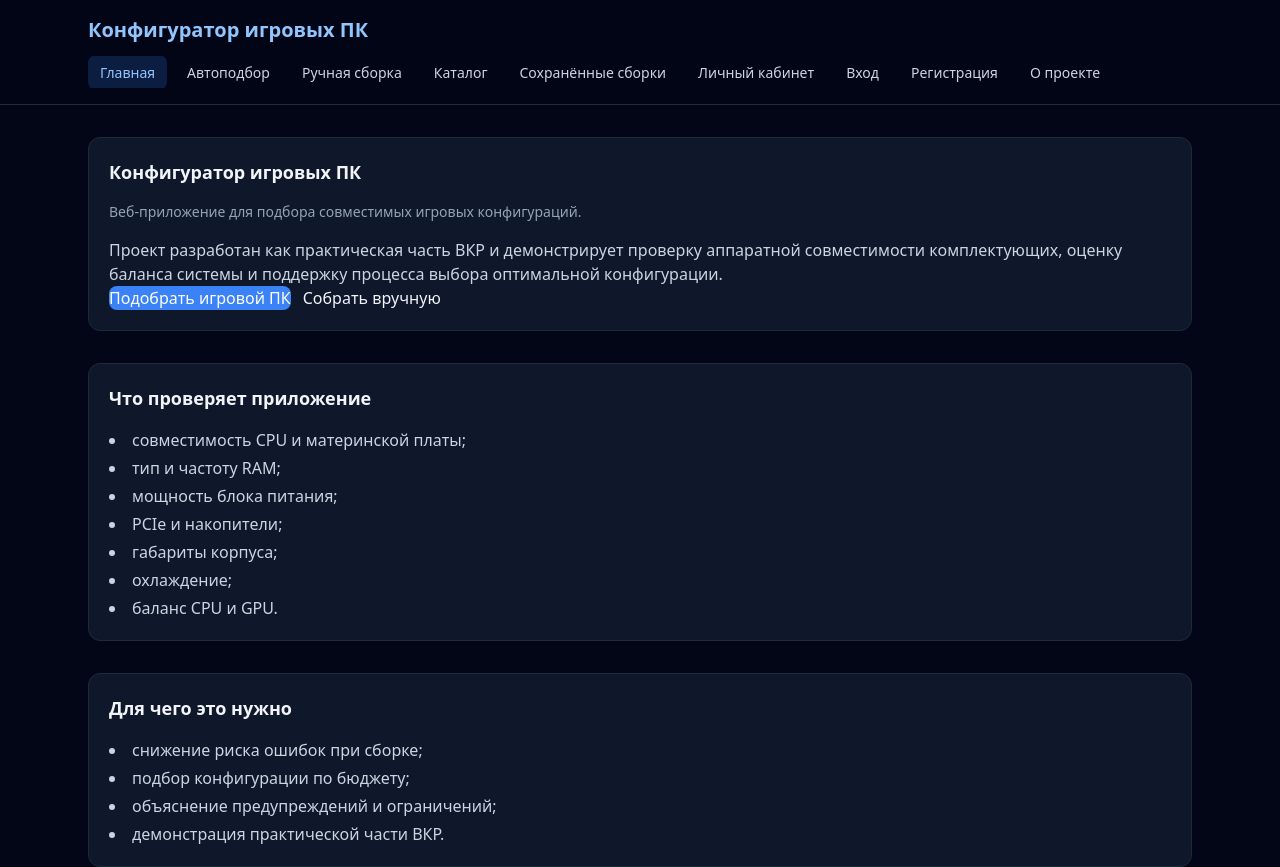
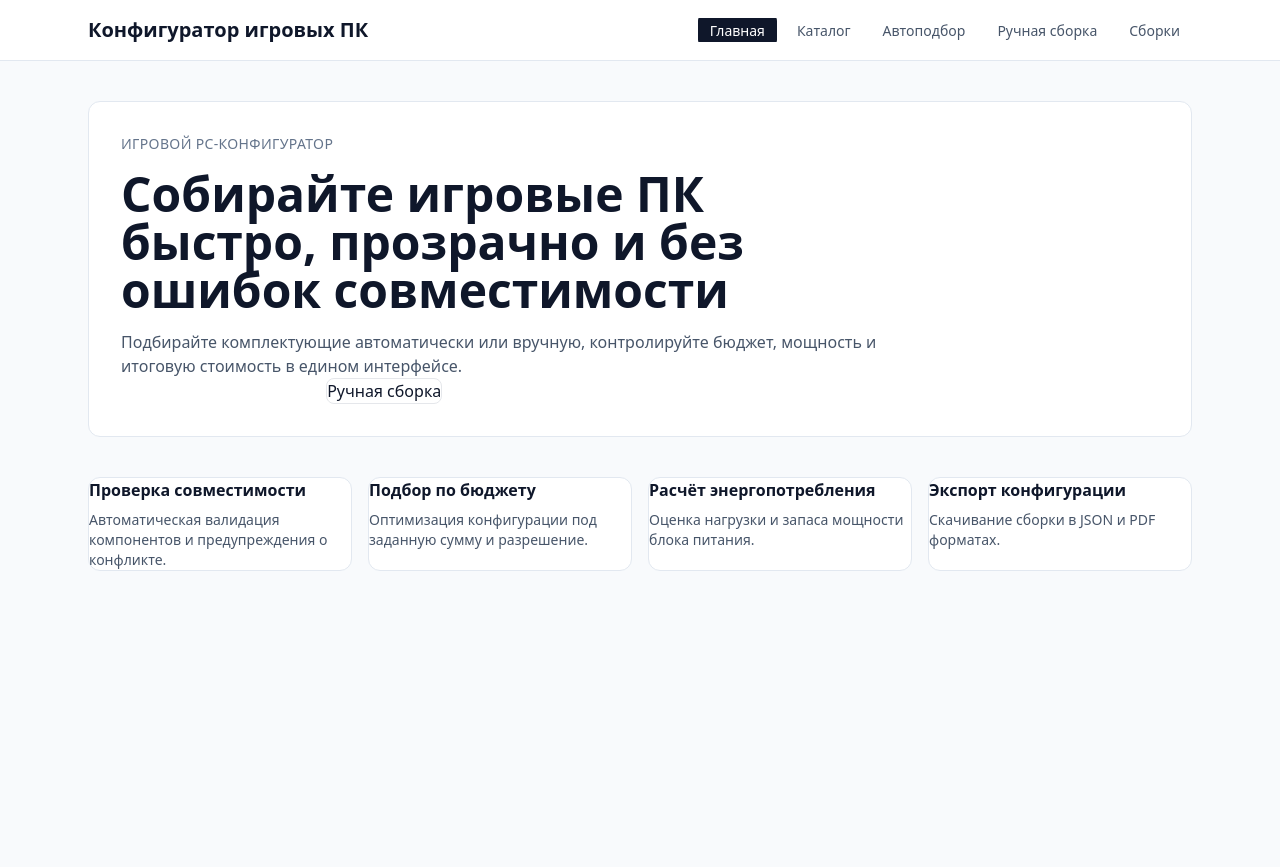
Before and after one commit to NeverGhost321/GrishaDiplom, a Next.js app: page / in a window 1280 px wide. Shown: the top 867 px of the page. After the commit the page ends 800 px from the top, so only its background shows below. Built offline with nearby package versions, Linux system fonts and the light colour scheme.

Commit message:
Refine minimalist UI and restrict unauthenticated build saving

```diff
--- a/app/auto-build/page.tsx
+++ b/app/auto-build/page.tsx
@@ -1,12 +1,11 @@
 'use client';
 
-import { FormEvent, useMemo, useState } from 'react';
+import { FormEvent, useEffect, useMemo, useState } from 'react';
 import { Alert } from '@/src/components/ui/Alert';
 import { Button } from '@/src/components/ui/Button';
 import { Card } from '@/src/components/ui/Card';
 import { CompatibilityPanel } from '@/src/components/ui/CompatibilityPanel';
 import { ComponentCard } from '@/src/components/ui/ComponentCard';
-import { ProgressBar } from '@/src/components/ui/ProgressBar';
 import { useToast } from '@/src/components/ui/Toast';
 import type { AutoBuildApiResponse, AutoBuildResult } from '@/src/types/api';
 import type { BuildGenerationParams, SelectedBuildComponents } from '@/src/types/build';
@@ -151,9 +150,14 @@ export default function AutoBuildPage() {
   const [recommendations, setRecommendations] = useState<string[]>([]);
   const [saveMessage, setSaveMessage] = useState<string | null>(null);
   const [saveError, setSaveError] = useState<string | null>(null);
+  const [isAuthenticated, setIsAuthenticated] = useState(false);
   const { showToast } = useToast();
 
   const cards = useMemo(() => (result ? componentCardsData(result.components) : []), [result]);
+
+  useEffect(() => {
+    void fetch('/api/auth/me').then((r) => setIsAuthenticated(r.ok)).catch(() => setIsAuthenticated(false));
+  }, []);
 
   async function onSubmit(event: FormEvent<HTMLFormElement>) {
     event.preventDefault();
@@ -375,7 +379,6 @@ export default function AutoBuildPage() {
               <p className="sm:col-span-2 lg:col-span-3">Приоритет: {PRIORITY_LABELS[priority]}</p>
             </div>
             <div className="mt-4 max-w-md">
-              <ProgressBar value={result.performanceScore} label="Индекс производительности" />
             </div>
           </Card>
 
@@ -409,7 +412,7 @@ export default function AutoBuildPage() {
           {saveError ? <Alert variant="danger">{saveError}</Alert> : null}
 
           <div className="flex flex-wrap gap-3">
-            <Button onClick={saveBuild} disabled={saving}>{saving ? 'Сохраняем сборку...' : 'Сохранить сборку'}</Button>
+            {isAuthenticated ? <Button onClick={saveBuild} disabled={saving}>{saving ? 'Сохраняем сборку...' : 'Сохранить сборку'}</Button> : <p className="text-sm text-slate-500">Сохранение доступно только авторизованным пользователям.</p>}
             <Button variant="secondary" onClick={exportJson}>Экспортировать JSON</Button>
           </div>
         </div>
--- a/app/components/navigation.tsx
+++ b/app/components/navigation.tsx
@@ -5,14 +5,10 @@ import { usePathname } from 'next/navigation';
 
 const navItems = [
   { href: '/', label: 'Главная' },
+  { href: '/components', label: 'Каталог' },
   { href: '/auto-build', label: 'Автоподбор' },
   { href: '/manual-build', label: 'Ручная сборка' },
-  { href: '/components', label: 'Каталог' },
-  { href: '/saved-builds', label: 'Сохранённые сборки' },
-  { href: '/account', label: 'Личный кабинет' },
-  { href: '/login', label: 'Вход' },
-  { href: '/register', label: 'Регистрация' },
-  { href: '/about', label: 'О проекте' }
+  { href: '/saved-builds', label: 'Сборки' }
 ];
 
 export function Navigation() {
@@ -20,20 +16,14 @@ export function Navigation() {
 
   return (
     <nav aria-label="Основная навигация" className="overflow-x-auto">
-      <ul className="flex min-w-max items-center gap-2 py-1">
+      <ul className="flex min-w-max items-center gap-2">
         {navItems.map((item) => {
-          const isActive =
-            item.href === '/' ? pathname === item.href : pathname?.startsWith(item.href);
-
+          const isActive = item.href === '/' ? pathname === '/' : pathname?.startsWith(item.href);
           return (
             <li key={item.href}>
               <Link
                 href={item.href}
-                className={`rounded-lg px-3 py-2 text-sm transition-colors ${
-                  isActive
-                    ? 'bg-blue-500/20 text-blue-300'
-                    : 'text-slate-300 hover:bg-slate-800 hover:text-slate-100'
-                }`}
+                className={`rounded-lg px-3 py-2 text-sm transition-colors ${isActive ? 'bg-slate-900 text-white' : 'text-slate-600 hover:bg-slate-100 hover:text-slate-900'}`}
               >
                 {item.label}
               </Link>
--- a/app/globals.css
+++ b/app/globals.css
@@ -3,5 +3,15 @@
 @tailwind utilities;
 
 body {
-  @apply bg-slate-950 text-slate-100;
+  @apply bg-slate-50 text-slate-900 antialiased;
 }
+
+@layer components {
+  .ui-input {
+    @apply w-full rounded-lg border border-slate-300 bg-white px-3 py-2 text-sm text-slate-900 outline-none transition focus:border-blue-600 focus:ring-2 focus:ring-blue-100;
+  }
+
+  .ui-label {
+    @apply space-y-1 text-sm text-slate-700;
+  }
+}
--- a/app/layout.tsx
+++ b/app/layout.tsx
@@ -5,27 +5,22 @@ import { ToastProvider } from '@/src/components/ui/Toast';
 
 export const metadata: Metadata = {
   title: 'Конфигуратор игровых ПК',
-  description:
-    'Веб-приложение для исследования аппаратной совместимости комплектующих игровых ПК.'
+  description: 'Минималистичный сервис для подбора совместимых игровых сборок.'
 };
 
-export default function RootLayout({
-  children
-}: Readonly<{
-  children: React.ReactNode;
-}>) {
+export default function RootLayout({ children }: Readonly<{ children: React.ReactNode }>) {
   return (
     <html lang="ru">
       <body>
-        <header className="sticky top-0 z-20 border-b border-slate-800 bg-slate-950/90 backdrop-blur">
-          <div className="mx-auto max-w-6xl px-4 py-4 sm:px-6">
-            <div className="mb-3 flex items-center justify-between gap-4">
-              <h1 className="text-lg font-semibold text-blue-300 sm:text-xl">Конфигуратор игровых ПК</h1>
-            </div>
+        <header className="sticky top-0 z-20 border-b border-slate-200 bg-white">
+          <div className="mx-auto flex max-w-6xl items-center justify-between gap-6 px-4 py-4 sm:px-6">
+            <h1 className="text-lg font-semibold text-slate-900 sm:text-xl">Конфигуратор игровых ПК</h1>
             <Navigation />
           </div>
         </header>
-        <main className="mx-auto min-h-[calc(100vh-112px)] w-full max-w-6xl px-4 py-8 sm:px-6"><ToastProvider>{children}</ToastProvider></main>
+        <main className="mx-auto min-h-[calc(100vh-80px)] w-full max-w-6xl px-4 py-10 sm:px-6">
+          <ToastProvider>{children}</ToastProvider>
+        </main>
       </body>
     </html>
   );
--- a/app/manual-build/page.tsx
+++ b/app/manual-build/page.tsx
@@ -99,7 +99,12 @@ export default function ManualBuildPage() {
   const [compatibilityResult, setCompatibilityResult] = useState<CompatibilityResult | null>(null);
   const [saveLoading, setSaveLoading] = useState(false);
   const [saveMessage, setSaveMessage] = useState<string | null>(null);
+  const [isAuthenticated, setIsAuthenticated] = useState(false);
   const { showToast } = useToast();
+
+  useEffect(() => {
+    void fetch('/api/auth/me').then((r) => setIsAuthenticated(r.ok)).catch(() => setIsAuthenticated(false));
+  }, []);
 
   useEffect(() => {
     async function loadAll() {
@@ -283,7 +288,7 @@ export default function ManualBuildPage() {
       </Card>
 
       <div className="flex flex-wrap gap-3">
-        <Button onClick={onSaveBuild} disabled={!canSave || saveLoading}>{saveLoading ? 'Сохраняем...' : 'Сохранить сборку'}</Button>
+        {isAuthenticated ? <Button onClick={onSaveBuild} disabled={!canSave || saveLoading}>{saveLoading ? 'Сохраняем...' : 'Сохранить сборку'}</Button> : <p className="text-sm text-slate-500">Сохранение доступно только авторизованным пользователям.</p>}
         <Button variant="ghost" onClick={onExportJson} disabled={!allSelected}>Экспортировать JSON</Button>
       </div>
     </section>
--- a/app/page.tsx
+++ b/app/page.tsx
@@ -1,44 +1,36 @@
 import Link from 'next/link';
+import { Button } from '@/src/components/ui/Button';
 import { Card } from '@/src/components/ui/Card';
-import { Button } from '@/src/components/ui/Button';
+
+const features = [
+  ['Проверка совместимости', 'Автоматическая валидация компонентов и предупреждения о конфликте.'],
+  ['Подбор по бюджету', 'Оптимизация конфигурации под заданную сумму и разрешение.'],
+  ['Расчёт энергопотребления', 'Оценка нагрузки и запаса мощности блока питания.'],
+  ['Экспорт конфигурации', 'Скачивание сборки в JSON и PDF форматах.']
+];
 
 export default function HomePage() {
   return (
-    <section className="space-y-8">
-      <Card className="space-y-4" title="Конфигуратор игровых ПК" description="Веб-приложение для подбора совместимых игровых конфигураций.">
-        <p className="text-slate-300">
-          Проект разработан как практическая часть ВКР и демонстрирует проверку аппаратной совместимости комплектующих, оценку баланса системы и поддержку процесса выбора оптимальной конфигурации.
-        </p>
+    <section className="space-y-10">
+      <Card className="space-y-6 p-8">
+        <div className="max-w-3xl space-y-4">
+          <p className="text-sm font-medium uppercase tracking-wide text-slate-500">Игровой PC-конфигуратор</p>
+          <h2 className="text-4xl font-semibold leading-tight text-slate-900 sm:text-5xl">Собирайте игровые ПК быстро, прозрачно и без ошибок совместимости</h2>
+          <p className="text-base text-slate-600">Подбирайте комплектующие автоматически или вручную, контролируйте бюджет, мощность и итоговую стоимость в едином интерфейсе.</p>
+        </div>
         <div className="flex flex-wrap gap-3">
-          <Link href="/auto-build" data-testid="cta-auto-build"><Button size="lg">Подобрать игровой ПК</Button></Link>
-          <Link href="/manual-build" data-testid="cta-manual-build"><Button size="lg" variant="secondary">Собрать вручную</Button></Link>
+          <Link href="/auto-build"><Button size="lg">Автоматический подбор</Button></Link>
+          <Link href="/manual-build"><Button size="lg" variant="ghost">Ручная сборка</Button></Link>
         </div>
       </Card>
 
-      <Card title="Что проверяет приложение">
-        <ul className="list-inside list-disc space-y-1 text-slate-300">
-          <li>совместимость CPU и материнской платы;</li>
-          <li>тип и частоту RAM;</li>
-          <li>мощность блока питания;</li>
-          <li>PCIe и накопители;</li>
-          <li>габариты корпуса;</li>
-          <li>охлаждение;</li>
-          <li>баланс CPU и GPU.</li>
-        </ul>
-      </Card>
-
-      <Card title="Для чего это нужно">
-        <ul className="list-inside list-disc space-y-1 text-slate-300">
-          <li>снижение риска ошибок при сборке;</li>
-          <li>подбор конфигурации по бюджету;</li>
-          <li>объяснение предупреждений и ограничений;</li>
-          <li>демонстрация практической части ВКР.</li>
-        </ul>
-      </Card>
-
-      <div className="flex flex-wrap gap-4 text-sm">
-        <Link href="/catalog" data-testid="cta-catalog" className="text-blue-300 hover:text-blue-200">Перейти в каталог комплектующих →</Link>
-        <Link href="/about" className="text-blue-300 hover:text-blue-200">Подробнее о проекте →</Link>
+      <div className="grid gap-4 md:grid-cols-2 xl:grid-cols-4">
+        {features.map(([title, text]) => (
+          <Card key={title} className="h-full">
+            <h3 className="text-base font-semibold text-slate-900">{title}</h3>
+            <p className="mt-2 text-sm text-slate-600">{text}</p>
+          </Card>
+        ))}
       </div>
     </section>
   );
--- a/src/components/ui/Button.tsx
+++ b/src/components/ui/Button.tsx
@@ -7,10 +7,10 @@ interface ButtonProps extends ButtonHTMLAttributes<HTMLButtonElement> {
 }
 
 const variantClasses: Record<NonNullable<ButtonProps['variant']>, string> = {
-  primary: 'bg-blue-500 text-white hover:bg-blue-400',
-  secondary: 'bg-slate-800 text-slate-100 hover:bg-slate-700',
-  danger: 'bg-red-500 text-white hover:bg-red-400',
-  ghost: 'bg-transparent text-slate-200 hover:bg-slate-800'
+  primary: 'bg-blue-700 text-white hover:bg-blue-800',
+  secondary: 'bg-slate-900 text-white hover:bg-slate-800',
+  danger: 'bg-red-600 text-white hover:bg-red-700',
+  ghost: 'bg-white text-slate-700 hover:bg-slate-100 border border-slate-300'
 };
 
 const sizeClasses: Record<NonNullable<ButtonProps['size']>, string> = {
@@ -19,17 +19,10 @@ const sizeClasses: Record<NonNullable<ButtonProps['size']>, string> = {
   lg: 'px-5 py-3 text-base'
 };
 
-export function Button({
-  children,
-  variant = 'primary',
-  size = 'md',
-  className = '',
-  disabled,
-  ...props
-}: ButtonProps) {
+export function Button({ children, variant = 'primary', size = 'md', className = '', disabled, ...props }: ButtonProps) {
   return (
     <button
-      className={`inline-flex items-center justify-center rounded-lg font-medium transition-colors focus-visible:outline focus-visible:outline-2 focus-visible:outline-offset-2 focus-visible:outline-blue-400 disabled:cursor-not-allowed disabled:opacity-50 ${variantClasses[variant]} ${sizeClasses[size]} ${className}`}
+      className={`inline-flex items-center justify-center rounded-lg font-medium transition-colors focus-visible:outline focus-visible:outline-2 focus-visible:outline-offset-2 focus-visible:outline-blue-700 disabled:cursor-not-allowed disabled:opacity-50 ${variantClasses[variant]} ${sizeClasses[size]} ${className}`}
       disabled={disabled}
       {...props}
     >
--- a/src/components/ui/Card.tsx
+++ b/src/components/ui/Card.tsx
@@ -9,10 +9,10 @@ interface CardProps {
 
 export function Card({ children, title, description, className = '' }: CardProps) {
   return (
-    <section className={`rounded-xl border border-slate-800 bg-slate-900 p-5 shadow-sm ${className}`}>
-      {title ? <h3 className="text-lg font-semibold text-slate-100">{title}</h3> : null}
-      {description ? <p className="mt-1 text-sm text-slate-400">{description}</p> : null}
-      <div className={title || description ? 'mt-4' : ''}>{children}</div>
+    <section className={`rounded-xl border border-slate-200 bg-white p-6 ${className}`}>
+      {title ? <h3 className="text-lg font-semibold text-slate-900">{title}</h3> : null}
+      {description ? <p className="mt-1 text-sm text-slate-500">{description}</p> : null}
+      <div className={title || description ? 'mt-5' : ''}>{children}</div>
     </section>
   );
 }
```
Also changed, not shown: src/components/ui/CompatibilityPanel.tsx (+8 -23 lines).
